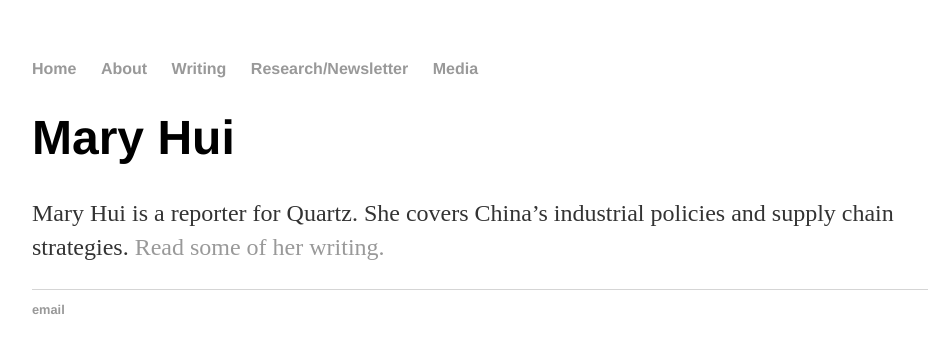
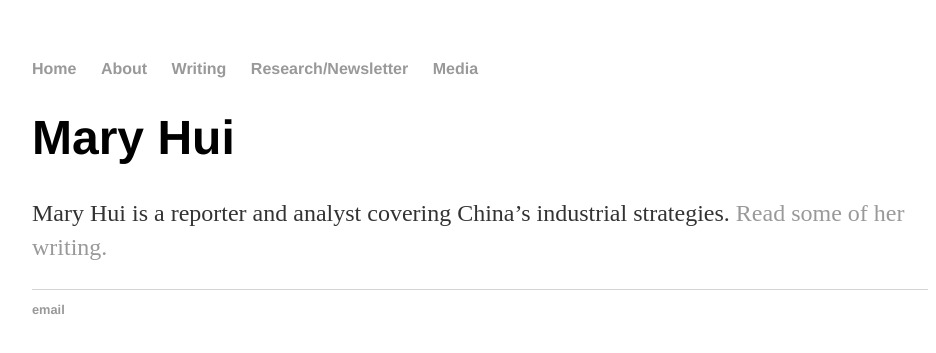
Before and after one commit to marykmhui/marykmhui, a Jekyll site: the page built from index.html, in a window 1280 px wide. Shown: the top 353 px of the page, without its empty margins (160-1096 px from the left). Built offline with Jekyll 4.4.1, drawn with Linux system fonts in a browser that asks for light colours.

Commit message:
Update index.html

```diff
--- a/index.html
+++ b/index.html
@@ -4,5 +4,5 @@ title: Mary Hui
 ---
 <div class="blurb">
 	<h1>Mary Hui</h1>
-	<p>Mary Hui is a reporter for Quartz. She covers China’s industrial policies and supply chain strategies. <a href="/writing">Read some of her writing.</a></p>
+	<p>Mary Hui is a reporter and analyst covering China’s industrial strategies. <a href="/writing">Read some of her writing.</a></p>
 </div><!-- /.blurb -->
```
